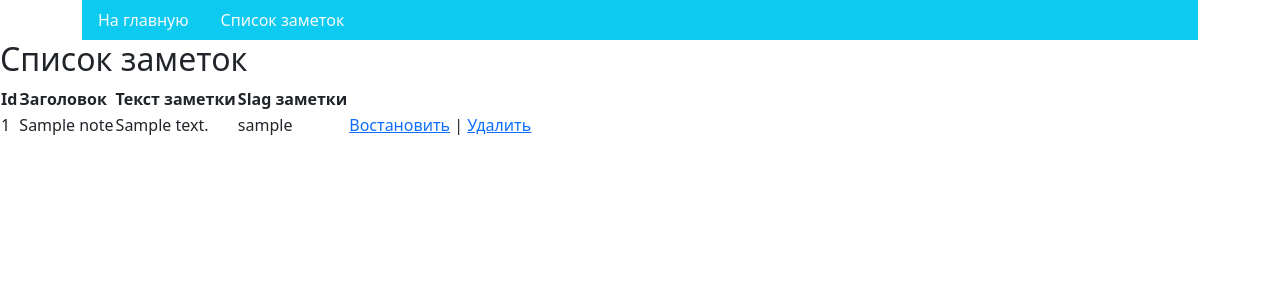
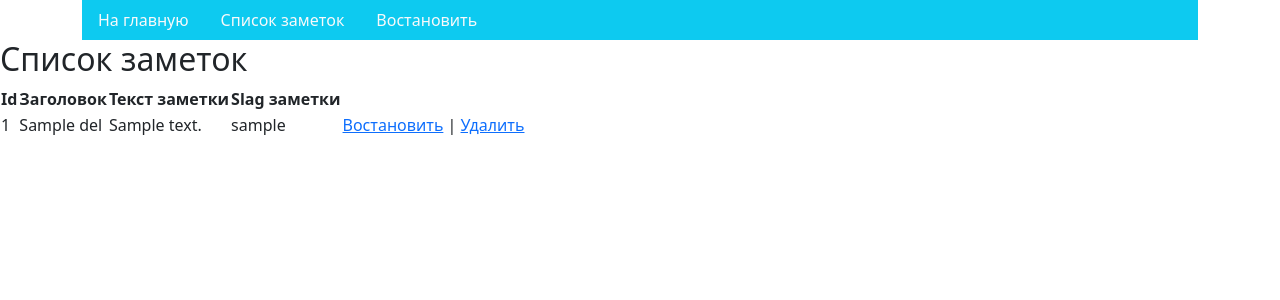
Before and after one commit to DaEvIg/DjangoSite, a Django app: template DjangoSite/djangosite/brics/templates/brics/delete_list.html in a window 1280 px wide. Shown: the top 300 px of the page. Run offline with Django 4.2, Linux system fonts and the light colour scheme; the template is opened without the code that fills it: most values are stand-ins (such as "Sample title", 1, 10 or a date in 2020); some libraries are stand-ins or nearby versions.

Commit message:
add safe_delete admin.py add soft_delete() views.py add undelete() views.py add deleted_list() views.py add new path urls.py

```diff
--- a/DjangoSite/djangosite/brics/models.py
+++ b/DjangoSite/djangosite/brics/models.py
@@ -2,7 +2,6 @@
 from django.contrib.auth.models import User
 from django.db import models
 from django.urls import reverse
-from django_softdelete.models import SoftDeleteModel
 from safedelete import DELETED_VISIBLE_BY_PK, SOFT_DELETE_CASCADE
 from safedelete.managers import SafeDeleteManager
 from safedelete.models import SafeDeleteModel
@@ -20,10 +19,8 @@
     slug = models.CharField(max_length=16, unique=True, default=token())
     name = models.ForeignKey(User, verbose_name='Пользователь', on_delete=models.CASCADE, blank=True, null=True)
     title = models.CharField(max_length=200)
-    objects = Notemanager()
+    obj = Notemanager()
     text = models.TextField()
-
-
 
     def __str__(self):
         return self.title
--- a/DjangoSite/djangosite/brics/templates/brics/delete_list.html
+++ b/DjangoSite/djangosite/brics/templates/brics/delete_list.html
@@ -6,19 +6,19 @@
 
 
 {% block content %}
-    {% if notes.count > 0 %}
+    {% if del.count > 0 %}
     <h2>Список заметок</h2>
     <table>
         <thead><th>Id</th><th>Заголовок</th><th>Текст заметки</th><th>Slag заметки</th><th></th></thead>
-        {% for note in notes %}
+        {% for d in del %}
         <tr>
-            <td>{{ note.id }}</td>
-            <td>{{ note.title }}</td>
-            <td>{{ note.text | truncatechars:50 }}</td>
-            <td>{{ note.slug }}</td>
+            <td>{{ d.id }}</td>
+            <td>{{ d.title }}</td>
+            <td>{{ d.text | truncatechars:50 }}</td>
+            <td>{{ d.slug }}</td>
             <td>
-                <a href="edit/{{note.id}}">Востановить</a> |
-                <a href="delete/{{note.id}}">Удалить</a>
+                <a href="undelete/{{d.id}}">Востановить</a> |
+                <a href="deleted/{{d.id}}">Удалить</a>
             </td>
         </tr>
         {% endfor %}
--- a/DjangoSite/djangosite/brics/templates/brics/note.html
+++ b/DjangoSite/djangosite/brics/templates/brics/note.html
@@ -1,7 +1,7 @@
 {% extends 'base.html' %}
 
 {% block title %}
-  {{ note.title }}
+    {{ note.title }}
 {% endblock %}
 
 
--- a/DjangoSite/djangosite/brics/urls.py
+++ b/DjangoSite/djangosite/brics/urls.py
@@ -7,7 +7,9 @@
     path('', views.index),
     path('cards/<slug:card_slug>/', views.cards_by_slug),
     path('create/', views.create),
+    path('deleted_list/', views.deleted_list),
+    path('deleted_list/undelete/<int:id>/', views.undelete),
     path('edit/<int:id>/', views.edit),
-    path('delete/<int:id>/', views.delete),
+    path('delete/<int:id>/', views.soft_delete),
     path('post_list/', views.show_notes_list),
 ]
--- a/DjangoSite/djangosite/djangosite/settings.py
+++ b/DjangoSite/djangosite/djangosite/settings.py
@@ -31,6 +31,7 @@
     'django.contrib.staticfiles',
     'brics',
     'bootstrap5',
+    'safedelete',
 ]
 
 MIDDLEWARE = [
--- a/DjangoSite/djangosite/templates/base.html
+++ b/DjangoSite/djangosite/templates/base.html
@@ -20,6 +20,9 @@
     <li class="nav-item">
       <a class="nav-link link-light" href="/post_list">Список заметок</a>
     </li>
+    <li class="nav-item">
+      <a class="nav-link link-light" href="/deleted_list">Востановить</a>
+    </li>
   </ul>
 </div>
 
```
Also changed, not shown: DjangoSite/djangosite/brics/admin.py (+18 -3 lines), DjangoSite/djangosite/brics/templates/brics/index.html (+4 -5 lines), DjangoSite/djangosite/brics/templates/brics/post_list.html (+5 -2 lines), DjangoSite/djangosite/brics/views.py (+12 -18 lines).
